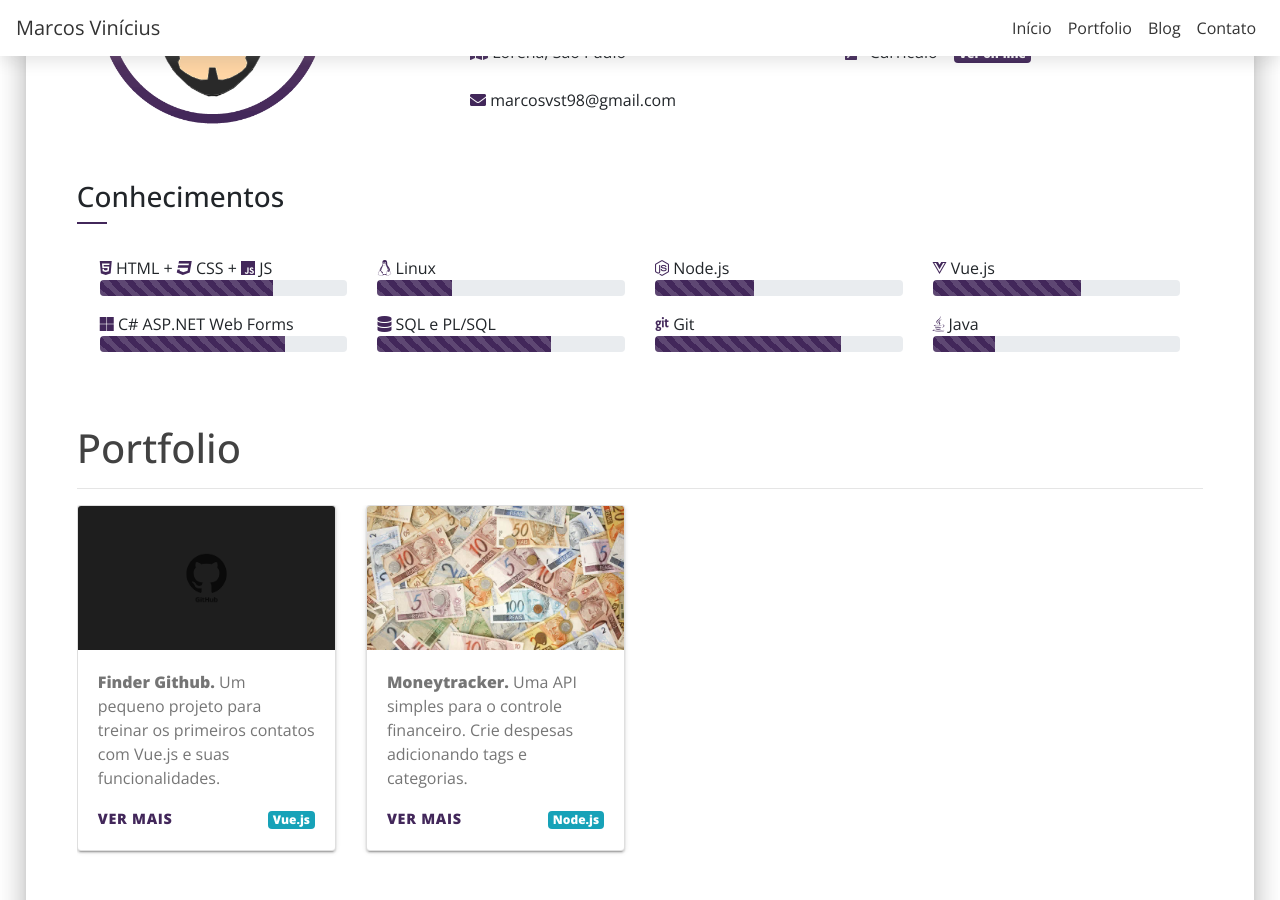
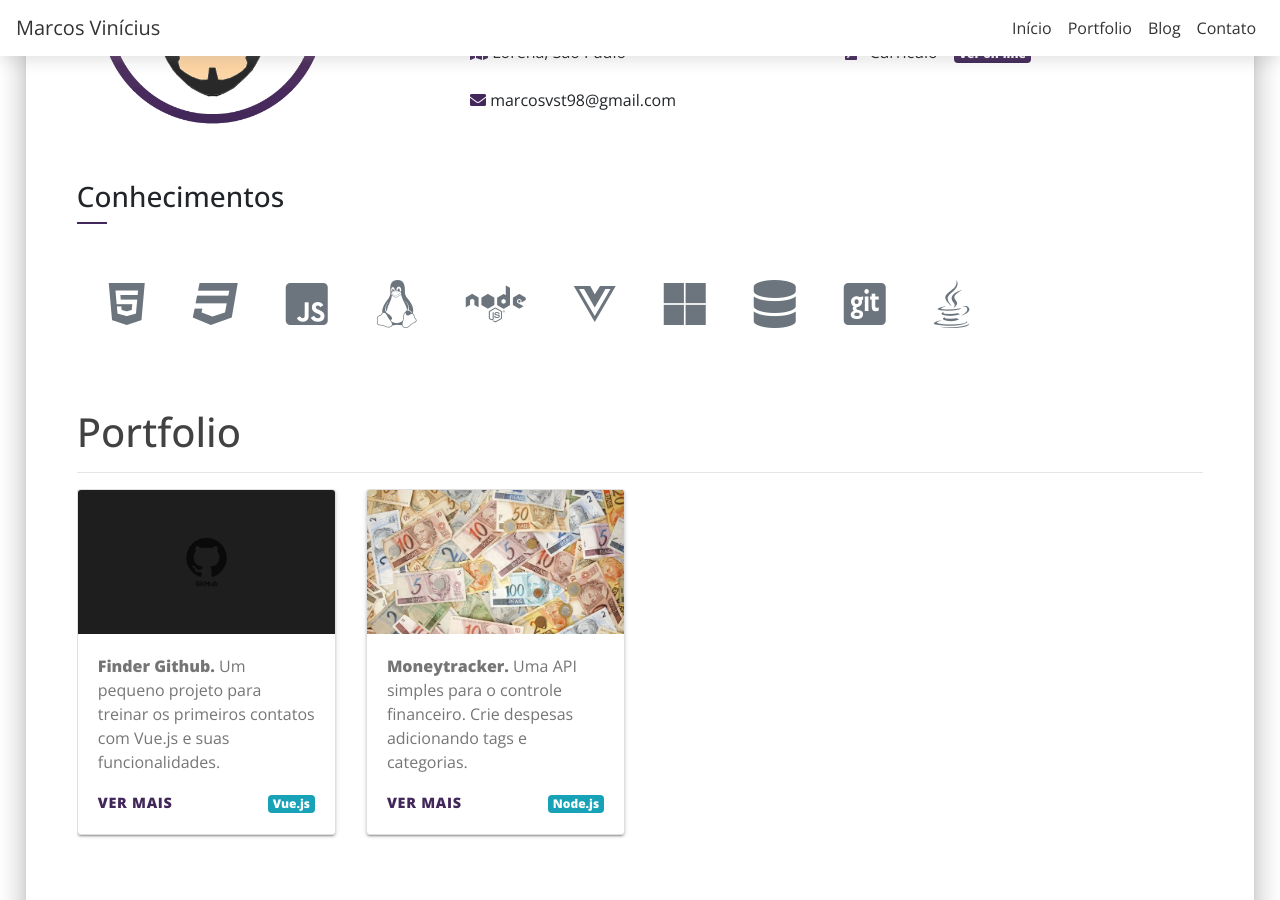
Before and after one commit to marcosvst/marcosvst.github.io, a Jekyll site: the page built from index.html, in a window 1280 px wide and 900 px high, scrolled down 998 px. Built offline with Jekyll 4.4.1, drawn with Linux system fonts in a browser that asks for light colours; nearby versions of some CDN libraries.

Commit message:
Área de conhecimentos alterada

```diff
--- a/_layouts/default.html
+++ b/_layouts/default.html
@@ -3,7 +3,7 @@
 
 <head>
     <meta charset="UTF-8">
-    <meta name="viewport" content="width=device-width, initial-scale=1.0">
+    <meta name="viewport" content="width=device-width, initial-scale=1.0, user-scalable=0" charset="utf-8">
     <meta http-equiv="X-UA-Compatible" content="ie=edge">
     <title>Marcos Vinícius - Página Pessoal</title>
     <link rel="shortcut icon" href="../assets/icons/favicon.ico">
@@ -70,6 +70,7 @@
 
     <!-- JS imports -->
     <script src="/js/jquery.js"></script>
+    <script src="https://cdnjs.cloudflare.com/ajax/libs/popper.js/1.12.9/umd/popper.min.js" integrity="sha384-ApNbgh9B+Y1QKtv3Rn7W3mgPxhU9K/ScQsAP7hUibX39j7fakFPskvXusvfa0b4Q" crossorigin="anonymous"></script>
     <script src="/js/bootstrap.js"></script>
     <script src="/js/main.js"></script>
     <script src="https://unpkg.com/aos@next/dist/aos.js"></script>
--- a/css/main.css
+++ b/css/main.css
@@ -178,3 +178,11 @@ footer i:hover{
 .bg-blog {
     background-image: url("/assets/images/book.fw.png");
 }
+
+.icons i {
+    transition: all .1s;
+}
+
+.icons i:hover {
+    color: #301e41;
+}
--- a/index.html
+++ b/index.html
@@ -58,65 +58,17 @@ subtitle: DESENVOLVEDOR WEB E ESTUDANTE DE T.I.
             <div class="line-bottom"></div>
             <br />
             <div class="container">
-                <div class="row p-2">
-                    <div class="col-12 col-md-3 mb-3" data-aos="fade-right">
-                        <i class="fab fa-html5 icon text-purple"></i> HTML +
-                        <i class="fab fa-css3 icon text-purple"></i> CSS +
-                        <i class="fab fa-js icon text-purple"></i> JS
-                        <div class="progress">
-                            <div class="progress-bar bg-purple progress-bar-striped" role="progressbar"
-                                style="width: 70%" aria-valuenow="25" aria-valuemin="0" aria-valuemax="100"></div>
-                        </div>
-                    </div>
-                    <div class="col-12 col-md-3 mb-3" data-aos="fade-right">
-                        <i class="fab fa-linux icon text-purple"></i> Linux
-                        <div class="progress">
-                            <div class="progress-bar bg-purple progress-bar-striped" role="progressbar"
-                                style="width: 30%" aria-valuenow="25" aria-valuemin="0" aria-valuemax="100"></div>
-                        </div>
-                    </div>
-                    <div class="col-12 col-md-3 mb-3" data-aos="fade-right">
-                        <i class="fab fa-node-js icon text-purple"></i> Node.js
-                        <div class="progress">
-                            <div class="progress-bar bg-purple progress-bar-striped" role="progressbar"
-                                style="width: 40%" aria-valuenow="25" aria-valuemin="0" aria-valuemax="100"></div>
-                        </div>
-                    </div>
-                    <div class="col-12 col-md-3 mb-3" data-aos="fade-right">
-                        <i class="fab fa-vuejs icon text-purple"></i> Vue.js
-                        <div class="progress">
-                            <div class="progress-bar bg-purple progress-bar-striped" role="progressbar"
-                                style="width: 60%" aria-valuenow="25" aria-valuemin="0" aria-valuemax="100"></div>
-                        </div>
-                    </div>
-                    <div class="col-12 col-md-3 mb-3" data-aos="fade-right">
-                        <i class="fab fa-microsoft icon text-purple"></i> C# ASP.NET Web Forms
-                        <div class="progress">
-                            <div class="progress-bar bg-purple progress-bar-striped" role="progressbar"
-                                style="width: 75%" aria-valuenow="25" aria-valuemin="0" aria-valuemax="100"></div>
-                        </div>
-                    </div>
-                    <div class="col-12 col-md-3 mb-3" data-aos="fade-right">
-                        <i class="fa fa-database icon text-purple"></i> SQL e PL/SQL
-                        <div class="progress">
-                            <div class="progress-bar bg-purple progress-bar-striped" role="progressbar"
-                                style="width: 70%" aria-valuenow="25" aria-valuemin="0" aria-valuemax="100"></div>
-                        </div>
-                    </div>
-                    <div class="col-12 col-md-3 mb-3" data-aos="fade-right">
-                        <i class="fab fa-git icon text-purple"></i> Git
-                        <div class="progress">
-                            <div class="progress-bar bg-purple progress-bar-striped" role="progressbar"
-                                style="width: 75%" aria-valuenow="25" aria-valuemin="0" aria-valuemax="100"></div>
-                        </div>
-                    </div>
-                    <div class="col-12 col-md-3 mb-3" data-aos="fade-right">
-                        <i class="fab fa-java icon text-purple"></i> Java
-                        <div class="progress">
-                            <div class="progress-bar bg-purple progress-bar-striped" role="progressbar"
-                                style="width: 25%" aria-valuenow="25" aria-valuemin="0" aria-valuemax="100"></div>
-                        </div>
-                    </div>
+                <div class="row p-2 text-secondary icons" style="font-size: 3rem;">
+                    <i class="fab fa-html5 m-4" data-toggle="tooltip" data-placement="top" title="HTML 5" data-aos="fade-up"></i>
+                    <i class="fab fa-css3 m-4" data-toggle="tooltip" data-placement="top" title="CSS 3" data-aos="fade-up"></i>
+                    <i class="fab fa-js-square m-4" data-toggle="tooltip" data-placement="top" title="JavaScript" data-aos="fade-up"></i>
+                    <i class="fab fa-linux m-4" data-toggle="tooltip" data-placement="top" title="Linux" data-aos="fade-up"></i>
+                    <i class="fab fa-node m-4" data-toggle="tooltip" data-placement="top" title="Node.js" data-aos="fade-up"></i>
+                    <i class="fab fa-vuejs m-4" data-toggle="tooltip" data-placement="top" title="Vue.js" data-aos="fade-up"></i>
+                    <i class="fab fa-microsoft m-4" data-toggle="tooltip" data-placement="top" title="C# ASP.NET Web Forms" data-aos="fade-up"></i>
+                    <i class="fas fa-database m-4" data-toggle="tooltip" data-placement="top" title="SQL e PL/SQL" data-aos="fade-up"></i>
+                    <i class="fab fa-git-square m-4" data-toggle="tooltip" data-placement="top" title="Git" data-aos="fade-up"></i>
+                    <i class="fab fa-java m-4" data-toggle="tooltip" data-placement="top" title="Java" data-aos="fade-up"></i>
                 </div>
             </div>
         </div>
@@ -211,21 +163,21 @@ subtitle: DESENVOLVEDOR WEB E ESTUDANTE DE T.I.
                     <div class="container-fluid">
                         <div class="row">
                             <div class="col-12 mb-3">
-                                <input type="text" class="form-control " id="nome" placeholder="Nome">
+                                <input type="text" class="form-control " id="nome" placeholder="Nome" disabled>
                             </div>
                             <div class="col-12 mb-3">
                                 <input type="email" class="form-control " id="email" aria-describedby="emailHelp"
-                                    placeholder="E-mail">
+                                    placeholder="E-mail" disabled>
                             </div>
                             <div class="col-12 mb-3">
-                                <input type="text" class="form-control " id="assunto" placeholder="Assunto">
+                                <input type="text" class="form-control " id="assunto" placeholder="Assunto" disabled>
                             </div>
                             <div class="col-12 mb-3">
                                 <textarea class="form-control " id="mensagem" rows="3"
-                                    placeholder="Mensagem"></textarea>
+                                    placeholder="Mensagem" disabled></textarea>
                             </div>
                             <div class="col-12">
-                                <button type="submit" class="btn bg-purple btn-block">Enviar mensagem</button>
+                                <button type="submit" class="btn bg-purple btn-block" disabled>Enviar mensagem</button>
                             </div>
                         </div>
                     </div>
--- a/js/main.js
+++ b/js/main.js
@@ -1,16 +1,21 @@
-$(document).on("scroll",function(){
+$(document).on("scroll", function () {
 
     // Scrolling effect
-    if($(document).scrollTop() > 300){
+    if ($(document).scrollTop() > 300) {
         $("nav").addClass("bg-light-custom");
         $("nav").removeClass("navbar-toggler-icon");
         $("span").addClass("navbar-toggler-icon-custom");
-    } else{
+    } else {
         $("nav").removeClass("bg-light-custom");
         $("span").removeClass("navbar-toggler-icon-custom");
     }
 
 });
+
+$(function () {
+    $('[data-toggle="tooltip"]').tooltip()
+});
+
 
 // (function() {
 //     function scrollHorizontally(e) {
```
Also changed, not shown: 4 other files.
